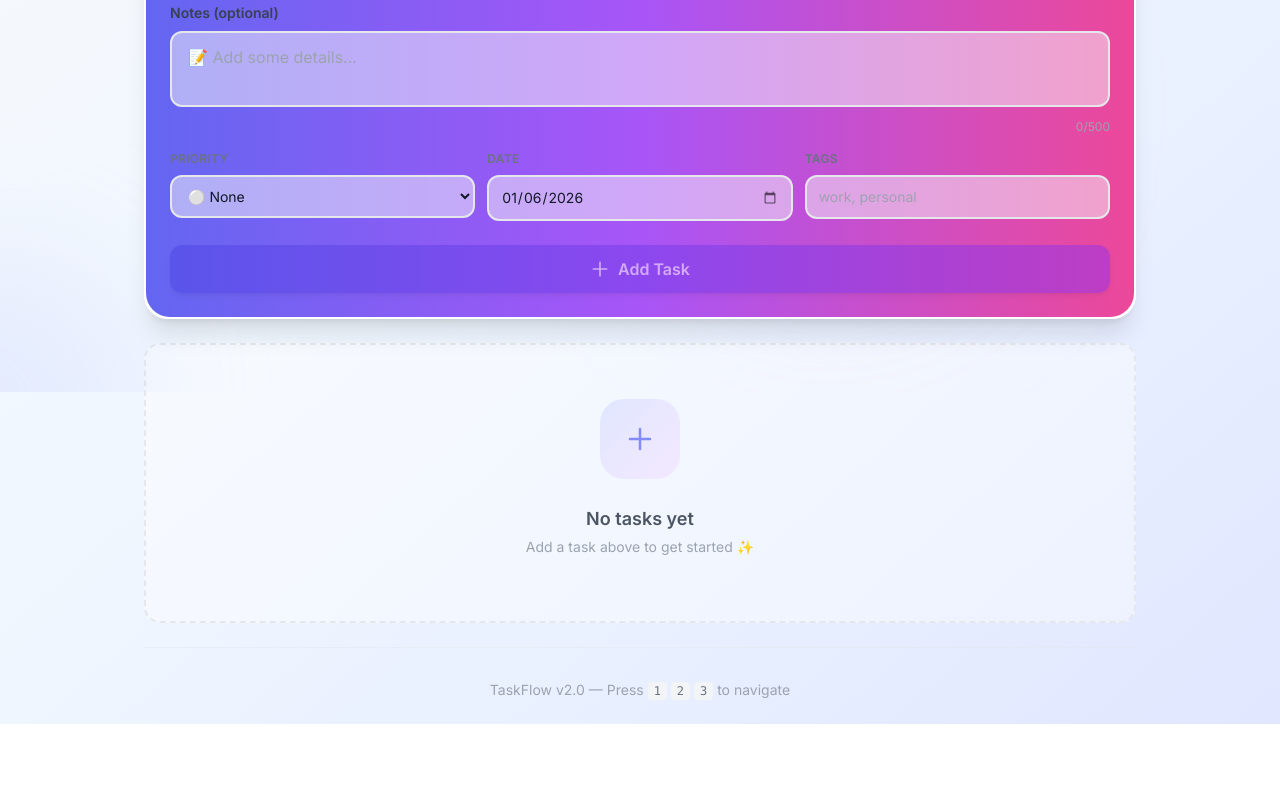
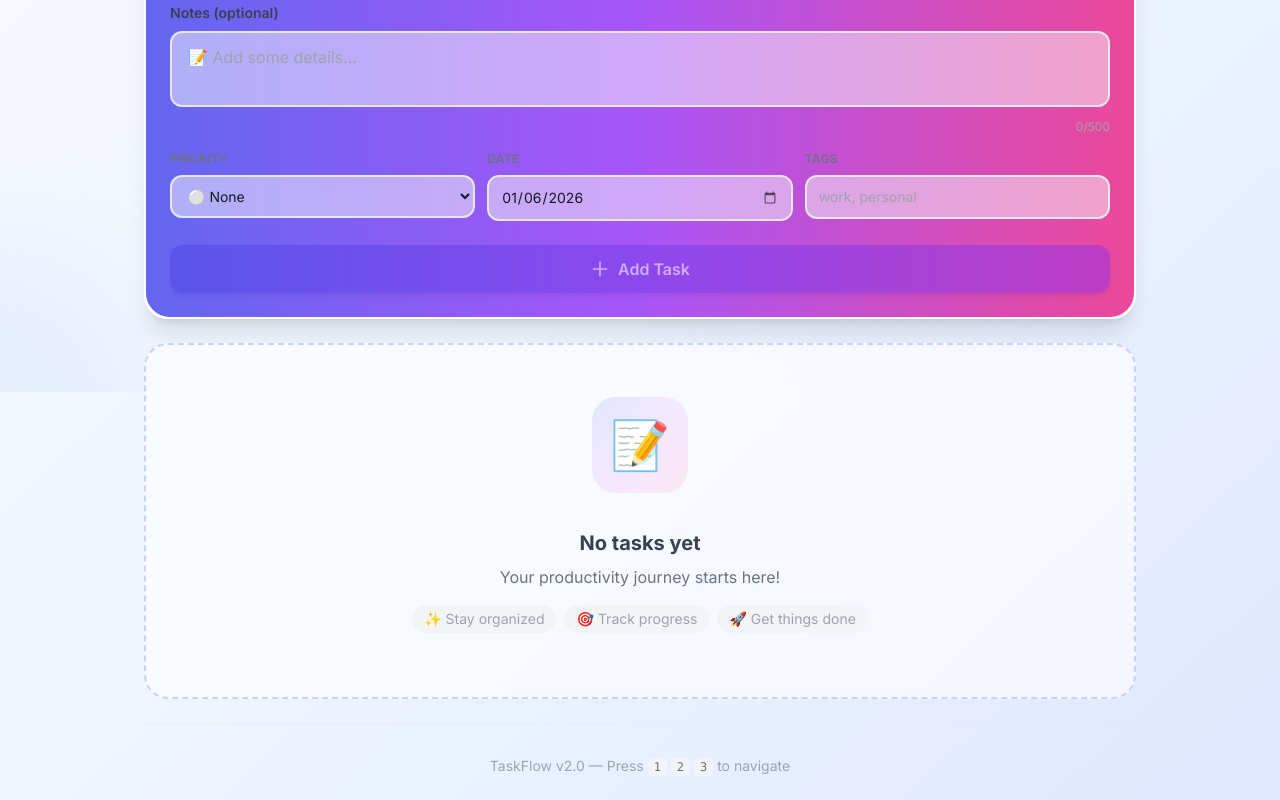
Before and after one commit to Saqibnawazkhan/DailyTasks, a React (Vite) app: page / in a window 1280 px wide. Shown: the part 408-1208 px from the top of the page. Before the commit the page ends 1132 px from the top, so only its background shows below. Built offline with nearby package versions, Linux system fonts and the light colour scheme.

Commit message:
Change 27/50: Add inspiring empty state with feature highlights

```diff
--- a/src/components/TaskList.tsx
+++ b/src/components/TaskList.tsx
@@ -12,14 +12,17 @@ interface TaskListProps {
 export function TaskList({ tasks, onToggle, onUpdate, onDelete, emptyMessage = 'No tasks yet' }: TaskListProps) {
   if (tasks.length === 0) {
     return (
-      <div className="text-center py-16 bg-white/40 rounded-2xl border-2 border-dashed border-gray-200 hover:border-indigo-300 transition-all duration-300">
-        <div className="w-20 h-20 bg-gradient-to-br from-indigo-100 to-purple-100 rounded-3xl flex items-center justify-center mx-auto mb-4 animate-bounce">
-          <svg className="w-10 h-10 text-indigo-400" fill="none" stroke="currentColor" viewBox="0 0 24 24">
-            <path strokeLinecap="round" strokeLinejoin="round" strokeWidth={1.5} d="M12 6v6m0 0v6m0-6h6m-6 0H6" />
-          </svg>
+      <div className="text-center py-16 bg-white/60 backdrop-blur-sm rounded-3xl border-2 border-dashed border-indigo-200 hover:border-indigo-400 transition-all duration-500 hover:shadow-lg hover:shadow-indigo-100/50 group">
+        <div className="w-24 h-24 bg-gradient-to-br from-indigo-100 via-purple-100 to-pink-100 rounded-3xl flex items-center justify-center mx-auto mb-6 animate-bounce group-hover:animate-wobble">
+          <span className="text-5xl">📝</span>
         </div>
-        <p className="text-gray-600 font-semibold text-lg mb-1">{emptyMessage}</p>
-        <p className="text-gray-400 text-sm">Add a task above to get started ✨</p>
+        <p className="text-gray-700 font-bold text-xl mb-2">{emptyMessage}</p>
+        <p className="text-gray-500 mb-4">Your productivity journey starts here!</p>
+        <div className="flex justify-center gap-2 text-sm text-gray-400">
+          <span className="px-3 py-1 bg-gray-100 rounded-full">✨ Stay organized</span>
+          <span className="px-3 py-1 bg-gray-100 rounded-full">🎯 Track progress</span>
+          <span className="px-3 py-1 bg-gray-100 rounded-full">🚀 Get things done</span>
+        </div>
       </div>
     );
   }
```
